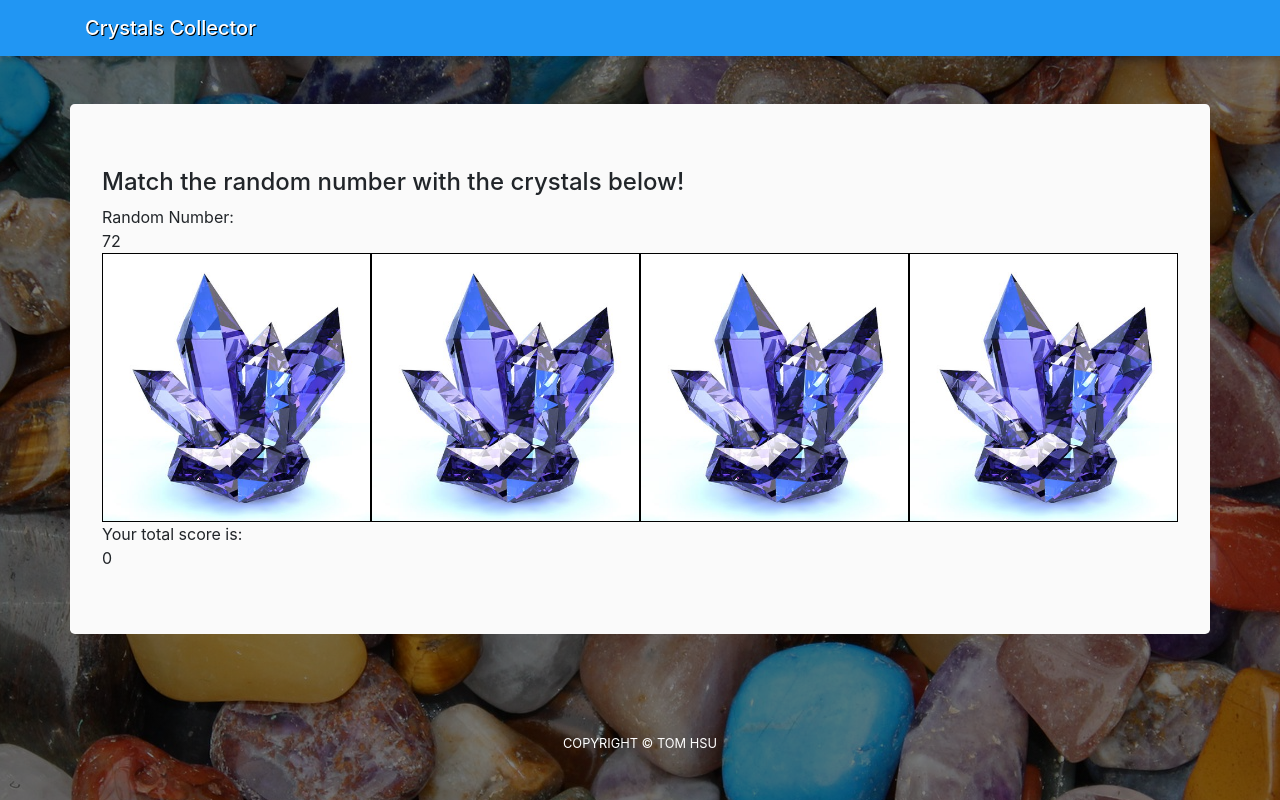
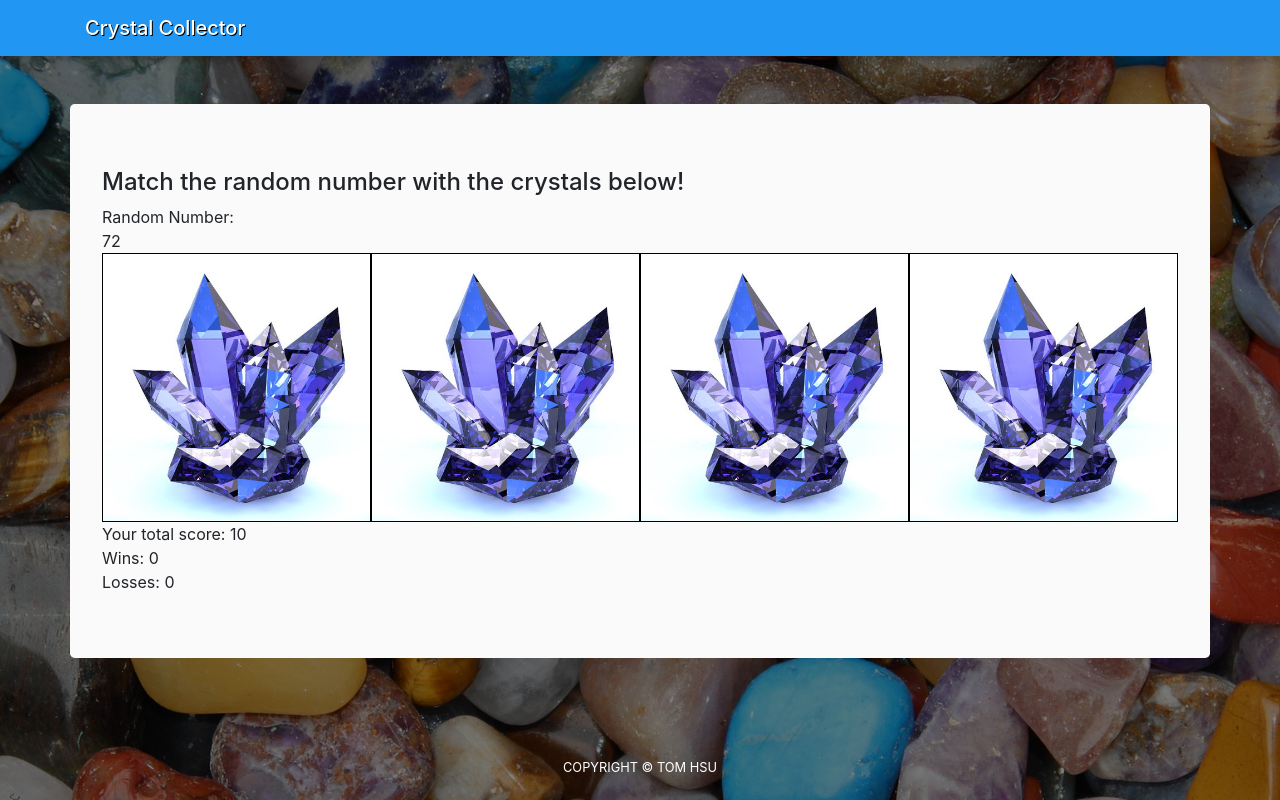
Before and after one commit to thomaschsu/crystal-collector-game, a plain HTML site: page index.html in a window 1280 px wide. Both pictures are taken after a click on the element 640 px from the left and 387 px from the top of the page. Shown: the top 800 px of the page. Drawn offline with nearby package versions, Linux system fonts and the light colour scheme.

Commit message:
Modified JS and HTML

```diff
--- a/assets/javascript/game.js
+++ b/assets/javascript/game.js
@@ -1,13 +1,10 @@
-// Each time click on crystal, add the points to the total score
-// Goal of game is to match the randomNumber
-// If score matches the randomNumber, you get a win
-// If score goes over the randomNumber, you get a loss
 // Game resets with new numbers afterwards
-
 // Variables
-var score = 0;
 var crystals = $("#crystals");
 var crystalNumberArray = [];
+var score = 0;
+var win = 0;
+var loss = 0;
 
 // Functions
 
@@ -25,6 +22,7 @@ var crystalNumber4 = Math.floor(Math.random() * (12 - 1)) + 1;
 
 // jQuery
 $(document).ready(function() {
+    $("#total").text('Your total score: ' + score);
     // Add randomNumber to page
     $("#random-number").text(randomNumber);
 
@@ -38,19 +36,27 @@ $(document).ready(function() {
         crystals.append(imageCrystal);
     }
 
-            crystals.on("click", ".crystal-image", function(){
+    $("#win").text('Wins: ' + win);
+    $("#losses").text('Losses: ' + loss);
+
+    // Each time crystal is clicked, add the points to the total score
+    crystals.on("click", ".crystal-image", function() {
         var crystalValue = ($(this).attr("data-crystalvalue"));
         crystalValue = parseInt(crystalValue);
+
+        // Update score with crystalValue
         score += crystalValue;
-                    console.log(score);
+        $("#total").text('Your total score: ' + score);
 
+        // If score matches the randomNumber, you get a win
         if (score === randomNumber) {
-                        alert("You win!");
+            win++;
+            $("#win").text('Wins: ' + win);
+
+        // If score goes over the randomNumber, you get a loss
         } else if (score >= randomNumber) {
-                        alert("You lose!!");
+            loss++;
+            $("#losses").text('Losses: ' + loss);
         }
     })
-
-            $("#total").text('Your total score is:');
-            $("#score").text(score);
 });
--- a/index.html
+++ b/index.html
@@ -2,7 +2,7 @@
 <html lang="en-us">
   <head>
     <meta charset="UTF-8">
-    <title>Crystals Collector</title>
+    <title>Crystal Collector</title>
     <script src="https://ajax.googleapis.com/ajax/libs/jquery/3.3.1/jquery.min.js"></script>
     <link rel="stylesheet" type="text/css" href="assets/css/reset.css">
     <link rel="stylesheet" href="https://stackpath.bootstrapcdn.com/bootstrap/4.1.1/css/bootstrap.min.css" integrity="sha384-WskhaSGFgHYWDcbwN70/dfYBj47jz9qbsMId/iRN3ewGhXQFZCSftd1LZCfmhktB" crossorigin="anonymous">
@@ -12,17 +12,17 @@
     <div class="body-container">
       <nav class="navbar sticky-top">
           <div class="container">
-             <span class="navbar-brand mb-0 h1 text-white">Crystals Collector</span>
+             <span class="navbar-brand mb-0 h1 text-white">Crystal Collector</span>
           </div>
        </nav>
     <div class="container jumbotron mt-5">
     <h4>Match the random number with the crystals below!</h4>
     <div>Random Number:</div><div id="random-number"></div>
-    <div id="win"></div>
-    <div id="losses"></div>
     <div id="crystals"></div>
     <div id="total"></div>
     <div id="score"></div>
+    <div id="win"></div>
+    <div id="losses"></div>
     <script src="assets/javascript/game.js"></script>
   </div>
   <footer class="footer py-5 mt-5">
```
Lines whose indentation alone changed are shown as unchanged.
